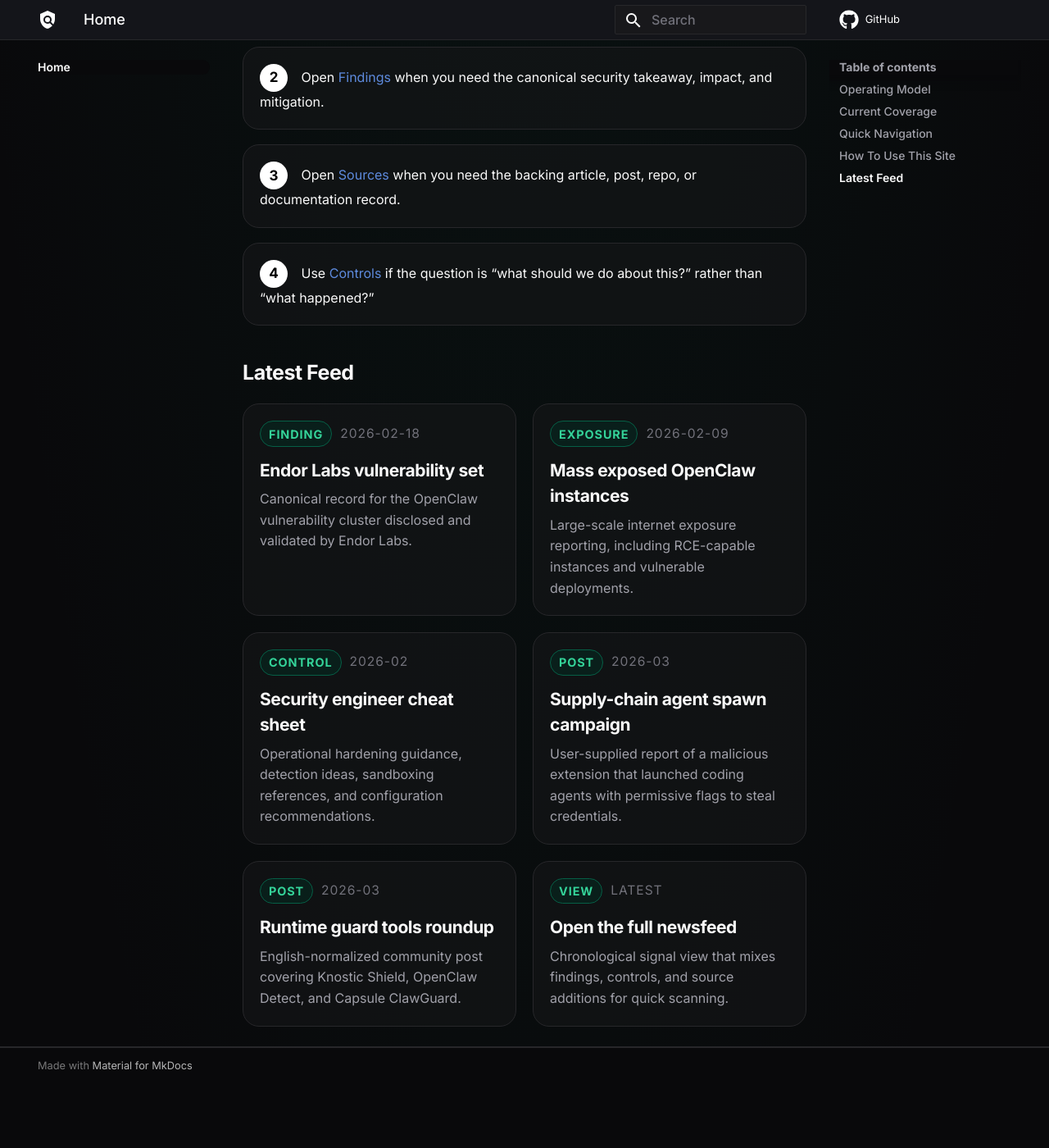
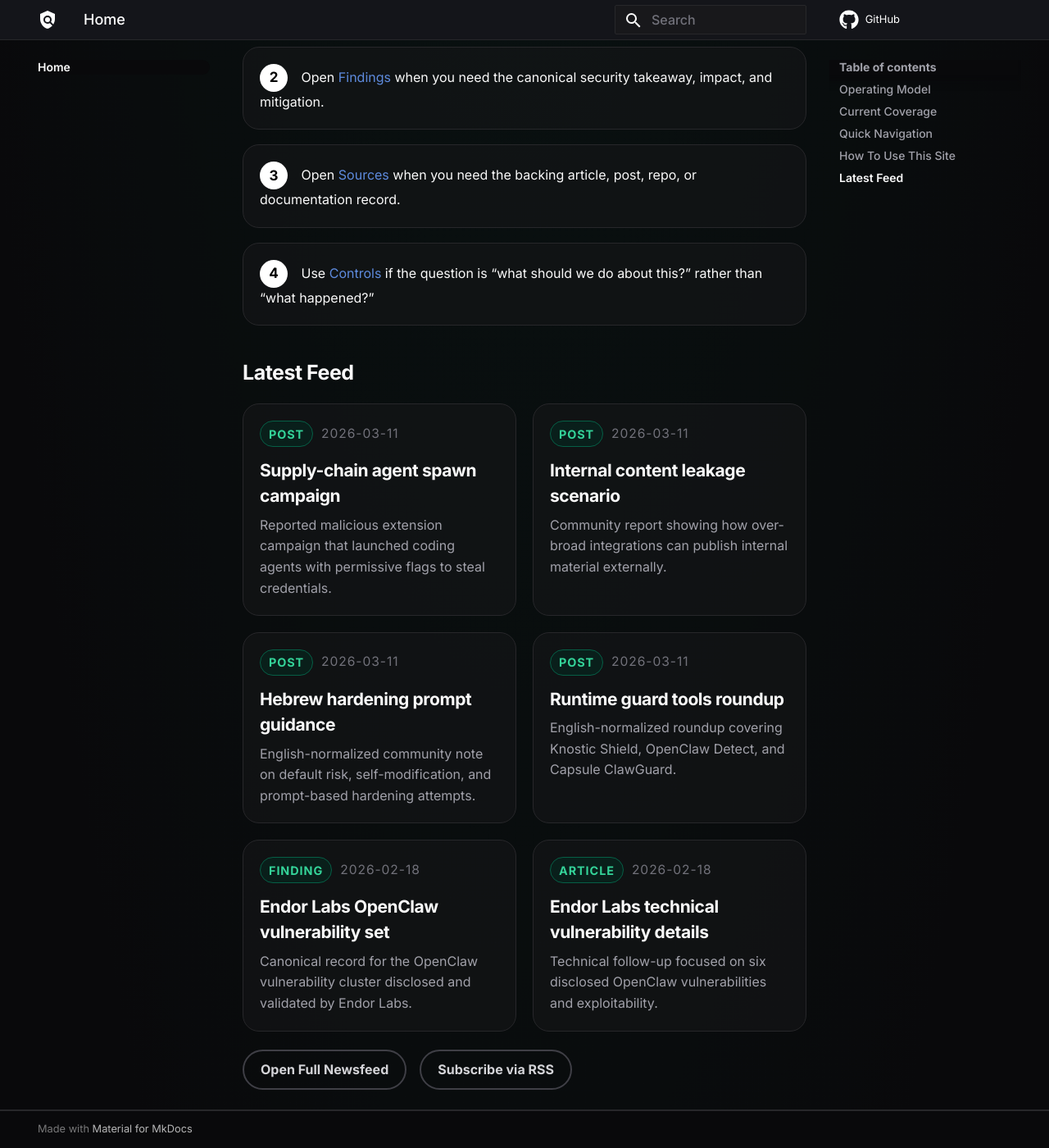
Before and after one commit to SecureNeural/openclaw-threat-intel, an MkDocs documentation site: the page built from docs/index.md, in a window 1280 px wide and 1400 px high, scrolled down 3053 px. Shown: the whole window at 82% size. Built offline with MkDocs 1.6.1 and Material for MkDocs 9.7.7, drawn with Linux system fonts in a browser that asks for light colours; comment, search, counter and statistics services are not loaded; before the commit the page ends 4375 px from its top, so only the background shows below that.

Commit message:
Add RSS generation and newsfeed workflow

```diff
--- /dev/null
+++ b/docs/_includes/latest-feed.md
@@ -0,0 +1,32 @@
+<div class="feed-grid">
+  <a class="feed-item" href="sources/posts/pillar-agent-spawn-campaign-2026-03/">
+    <div class="feed-meta"><span class="feed-badge">Post</span> 2026-03-11</div>
+    <h3>Supply-chain agent spawn campaign</h3>
+    <p>Reported malicious extension campaign that launched coding agents with permissive flags to steal credentials.</p>
+  </a>
+  <a class="feed-item" href="sources/posts/clawdint-internal-content-leak-2026-03/">
+    <div class="feed-meta"><span class="feed-badge">Post</span> 2026-03-11</div>
+    <h3>Internal content leakage scenario</h3>
+    <p>Community report showing how over-broad integrations can publish internal material externally.</p>
+  </a>
+  <a class="feed-item" href="sources/posts/hebrew-openclaw-hardening-prompt-guidance/">
+    <div class="feed-meta"><span class="feed-badge">Post</span> 2026-03-11</div>
+    <h3>Hebrew hardening prompt guidance</h3>
+    <p>English-normalized community note on default risk, self-modification, and prompt-based hardening attempts.</p>
+  </a>
+  <a class="feed-item" href="sources/posts/hebrew-openclaw-runtime-guard-tools-roundup/">
+    <div class="feed-meta"><span class="feed-badge">Post</span> 2026-03-11</div>
+    <h3>Runtime guard tools roundup</h3>
+    <p>English-normalized roundup covering Knostic Shield, OpenClaw Detect, and Capsule ClawGuard.</p>
+  </a>
+  <a class="feed-item" href="findings/vulnerabilities/endorlabs-openclaw-vulnerability-set-2026-02/">
+    <div class="feed-meta"><span class="feed-badge">Finding</span> 2026-02-18</div>
+    <h3>Endor Labs OpenClaw vulnerability set</h3>
+    <p>Canonical record for the OpenClaw vulnerability cluster disclosed and validated by Endor Labs.</p>
+  </a>
+  <a class="feed-item" href="sources/articles/endorlabs-six-openclaw-vulns-2026-02-18/">
+    <div class="feed-meta"><span class="feed-badge">Article</span> 2026-02-18</div>
+    <h3>Endor Labs technical vulnerability details</h3>
+    <p>Technical follow-up focused on six disclosed OpenClaw vulnerabilities and exploitability.</p>
+  </a>
+</div>
--- a/docs/index.md
+++ b/docs/index.md
@@ -117,35 +117,9 @@
 
 ## Latest Feed
 
-<div class="feed-grid">
-  <a class="feed-item" href="findings/vulnerabilities/endorlabs-openclaw-vulnerability-set-2026-02/">
-    <div class="feed-meta"><span class="feed-badge">Finding</span> 2026-02-18</div>
-    <h3>Endor Labs vulnerability set</h3>
-    <p>Canonical record for the OpenClaw vulnerability cluster disclosed and validated by Endor Labs.</p>
-  </a>
-  <a class="feed-item" href="findings/exposures/mass-exposed-openclaw-instances-2026-02/">
-    <div class="feed-meta"><span class="feed-badge">Exposure</span> 2026-02-09</div>
-    <h3>Mass exposed OpenClaw instances</h3>
-    <p>Large-scale internet exposure reporting, including RCE-capable instances and vulnerable deployments.</p>
-  </a>
-  <a class="feed-item" href="controls/hardening/openclaw-security-engineers-cheat-sheet/">
-    <div class="feed-meta"><span class="feed-badge">Control</span> 2026-02</div>
-    <h3>Security engineer cheat sheet</h3>
-    <p>Operational hardening guidance, detection ideas, sandboxing references, and configuration recommendations.</p>
-  </a>
-  <a class="feed-item" href="sources/posts/pillar-agent-spawn-campaign-2026-03/">
-    <div class="feed-meta"><span class="feed-badge">Post</span> 2026-03</div>
-    <h3>Supply-chain agent spawn campaign</h3>
-    <p>User-supplied report of a malicious extension that launched coding agents with permissive flags to steal credentials.</p>
-  </a>
-  <a class="feed-item" href="sources/posts/hebrew-openclaw-runtime-guard-tools-roundup/">
-    <div class="feed-meta"><span class="feed-badge">Post</span> 2026-03</div>
-    <h3>Runtime guard tools roundup</h3>
-    <p>English-normalized community post covering Knostic Shield, OpenClaw Detect, and Capsule ClawGuard.</p>
-  </a>
-  <a class="feed-item" href="newsfeed/">
-    <div class="feed-meta"><span class="feed-badge">View</span> Latest</div>
-    <h3>Open the full newsfeed</h3>
-    <p>Chronological signal view that mixes findings, controls, and source additions for quick scanning.</p>
-  </a>
+--8<-- "docs/_includes/latest-feed.md"
+
+<div class="button-cluster">
+  <a class="md-button" href="newsfeed/">Open Full Newsfeed</a>
+  <a class="md-button" href="rss.xml">Subscribe via RSS</a>
 </div>
--- /dev/null
+++ b/docs/rss.xml
@@ -0,0 +1,66 @@
+<?xml version="1.0" encoding="UTF-8"?>
+<rss version="2.0">
+  <channel>
+    <title>OpenClaw Threat Intel</title>
+    <link>https://secureneural.github.io/openclaw-threat-intel/</link>
+    <description>Curated OpenClaw threat intel newsfeed.</description>
+    <language>en-us</language>
+    <lastBuildDate>Wed, 11 Mar 2026 00:00:00 +0000</lastBuildDate>
+    <item>
+      <title>Supply-chain agent spawn campaign</title>
+      <link>https://secureneural.github.io/openclaw-threat-intel/sources/posts/pillar-agent-spawn-campaign-2026-03/</link>
+      <guid>https://secureneural.github.io/openclaw-threat-intel/sources/posts/pillar-agent-spawn-campaign-2026-03/</guid>
+      <pubDate>Wed, 11 Mar 2026 00:00:00 +0000</pubDate>
+      <description>[Post] Reported malicious extension campaign that launched coding agents with permissive flags to steal credentials.</description>
+    </item>
+    <item>
+      <title>Internal content leakage scenario</title>
+      <link>https://secureneural.github.io/openclaw-threat-intel/sources/posts/clawdint-internal-content-leak-2026-03/</link>
+      <guid>https://secureneural.github.io/openclaw-threat-intel/sources/posts/clawdint-internal-content-leak-2026-03/</guid>
+      <pubDate>Wed, 11 Mar 2026 00:00:00 +0000</pubDate>
+      <description>[Post] Community report showing how over-broad integrations can publish internal material externally.</description>
+    </item>
+    <item>
+      <title>Hebrew hardening prompt guidance</title>
+      <link>https://secureneural.github.io/openclaw-threat-intel/sources/posts/hebrew-openclaw-hardening-prompt-guidance/</link>
+      <guid>https://secureneural.github.io/openclaw-threat-intel/sources/posts/hebrew-openclaw-hardening-prompt-guidance/</guid>
+      <pubDate>Wed, 11 Mar 2026 00:00:00 +0000</pubDate>
+      <description>[Post] English-normalized community note on default risk, self-modification, and prompt-based hardening attempts.</description>
+    </item>
+    <item>
+      <title>Runtime guard tools roundup</title>
+      <link>https://secureneural.github.io/openclaw-threat-intel/sources/posts/hebrew-openclaw-runtime-guard-tools-roundup/</link>
+      <guid>https://secureneural.github.io/openclaw-threat-intel/sources/posts/hebrew-openclaw-runtime-guard-tools-roundup/</guid>
+      <pubDate>Wed, 11 Mar 2026 00:00:00 +0000</pubDate>
+      <description>[Post] English-normalized roundup covering Knostic Shield, OpenClaw Detect, and Capsule ClawGuard.</description>
+    </item>
+    <item>
+      <title>Endor Labs OpenClaw vulnerability set</title>
+      <link>https://secureneural.github.io/openclaw-threat-intel/findings/vulnerabilities/endorlabs-openclaw-vulnerability-set-2026-02/</link>
+      <guid>https://secureneural.github.io/openclaw-threat-intel/findings/vulnerabilities/endorlabs-openclaw-vulnerability-set-2026-02/</guid>
+      <pubDate>Wed, 18 Feb 2026 00:00:00 +0000</pubDate>
+      <description>[Finding] Canonical record for the OpenClaw vulnerability cluster disclosed and validated by Endor Labs.</description>
+    </item>
+    <item>
+      <title>Endor Labs technical vulnerability details</title>
+      <link>https://secureneural.github.io/openclaw-threat-intel/sources/articles/endorlabs-six-openclaw-vulns-2026-02-18/</link>
+      <guid>https://secureneural.github.io/openclaw-threat-intel/sources/articles/endorlabs-six-openclaw-vulns-2026-02-18/</guid>
+      <pubDate>Wed, 18 Feb 2026 00:00:00 +0000</pubDate>
+      <description>[Article] Technical follow-up focused on six disclosed OpenClaw vulnerabilities and exploitability.</description>
+    </item>
+    <item>
+      <title>Security engineer cheat sheet</title>
+      <link>https://secureneural.github.io/openclaw-threat-intel/controls/hardening/openclaw-security-engineers-cheat-sheet/</link>
+      <guid>https://secureneural.github.io/openclaw-threat-intel/controls/hardening/openclaw-security-engineers-cheat-sheet/</guid>
+      <pubDate>Tue, 10 Feb 2026 00:00:00 +0000</pubDate>
+      <description>[Control] Operational hardening guidance, detection ideas, sandboxing references, and configuration recommendations.</description>
+    </item>
+    <item>
+      <title>Mass exposed OpenClaw instances</title>
+      <link>https://secureneural.github.io/openclaw-threat-intel/findings/exposures/mass-exposed-openclaw-instances-2026-02/</link>
+      <guid>https://secureneural.github.io/openclaw-threat-intel/findings/exposures/mass-exposed-openclaw-instances-2026-02/</guid>
+      <pubDate>Mon, 09 Feb 2026 00:00:00 +0000</pubDate>
+      <description>[Exposure] Large-scale internet exposure reporting, including vulnerable and reportedly exploitable deployments.</description>
+    </item>
+  </channel>
+</rss>
--- a/mkdocs.yml
+++ b/mkdocs.yml
@@ -28,6 +28,7 @@
   - admonition
   - attr_list
   - md_in_html
+  - pymdownx.snippets
   - pymdownx.blocks.admonition
   - pymdownx.blocks.details
   - pymdownx.blocks.tab:
```
Also changed, not shown: .codex/skills/openclaw-threat-intel/SKILL.md (+11 -3 lines), README.md (+1 -0 lines), docs/_includes/newsfeed-grid.md (added, +42 -0 lines), docs/newsfeed/index.md (+4 -41 lines), 2 other files.
